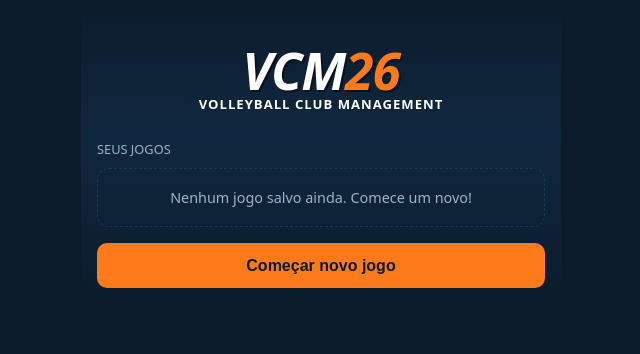
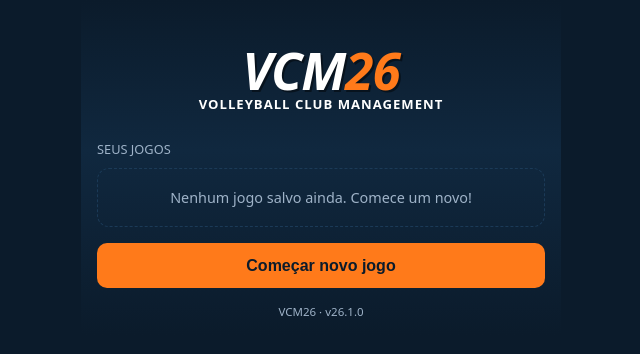
Before and after one commit to italoaes/VoleyballClubManagement, a React (Vite) app: page / in a window 1280 px wide. Shown: the top 354 px of the page, without its empty margins (319-959 px from the left). Built offline with nearby package versions, Linux system fonts and the light colour scheme.

Commit message:
feat: versao no rodape (CalVer 26.1.0), deploy por tag e workflow de APK

```diff
--- a/package.json
+++ b/package.json
@@ -1,7 +1,7 @@
 {
   "name": "volleymanager",
   "private": true,
-  "version": "0.1.0",
+  "version": "26.1.0",
   "type": "module",
   "description": "VolleyManager — jogo de gestão de vôlei (MVP jogável, web PWA mobile-first)",
   "scripts": {
--- a/src/ui/screens/Title.tsx
+++ b/src/ui/screens/Title.tsx
@@ -135,6 +135,18 @@ export function Title(): JSX.Element {
           </p>
         ) : null}
       </div>
+
+      {/* Rodapé: versão do jogo */}
+      <footer
+        style={{
+          textAlign: "center",
+          padding: "0 1rem 1rem",
+          color: "var(--text-dim)",
+          fontSize: "0.72rem",
+        }}
+      >
+        VCM26 · v{__APP_VERSION__}
+      </footer>
     </div>
   );
 }
--- a/src/vite-env.d.ts
+++ b/src/vite-env.d.ts
@@ -1,2 +1,5 @@
 /// <reference types="vite/client" />
 /// <reference types="vite-plugin-pwa/client" />
+
+/** Versão do app injetada pelo Vite (a partir do package.json). */
+declare const __APP_VERSION__: string;
--- a/vite.config.ts
+++ b/vite.config.ts
@@ -3,6 +3,7 @@ import { defineConfig } from "vite";
 import react from "@vitejs/plugin-react";
 import { VitePWA } from "vite-plugin-pwa";
 import { fileURLToPath, URL } from "node:url";
+import pkg from "./package.json" with { type: "json" };
 
 // Base configurável:
 // - APK/Capacitor e dev: "./" (caminhos relativos, servido via file://)
@@ -11,6 +12,10 @@ const base = process.env.DEPLOY_BASE ?? "./";
 
 export default defineConfig({
   base,
+  // fonte única de verdade da versão exibida (do package.json)
+  define: {
+    __APP_VERSION__: JSON.stringify(pkg.version),
+  },
   plugins: [
     react(),
     VitePWA({
```
